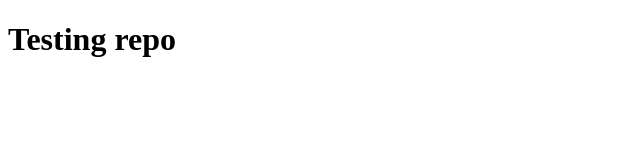
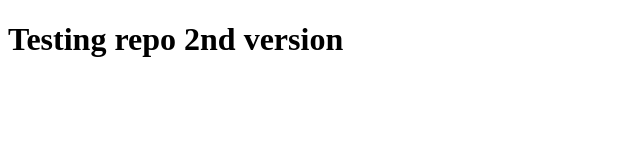
Before and after one commit to pjcannan/Test_repo, a plain HTML site: page index.html in a window 1280 px wide. Shown: the whole page, without its empty margins (0-640 px from the left). Drawn offline with Linux system fonts and the light colour scheme.

Commit message:
V2 version

```diff
--- a/index.html
+++ b/index.html
@@ -7,6 +7,6 @@
     <title>Testing repo</title>
 </head>
 <body>
-    <h1>Testing repo</h1>
+    <h1>Testing repo 2nd version</h1>
 </body>
 </html>
```
